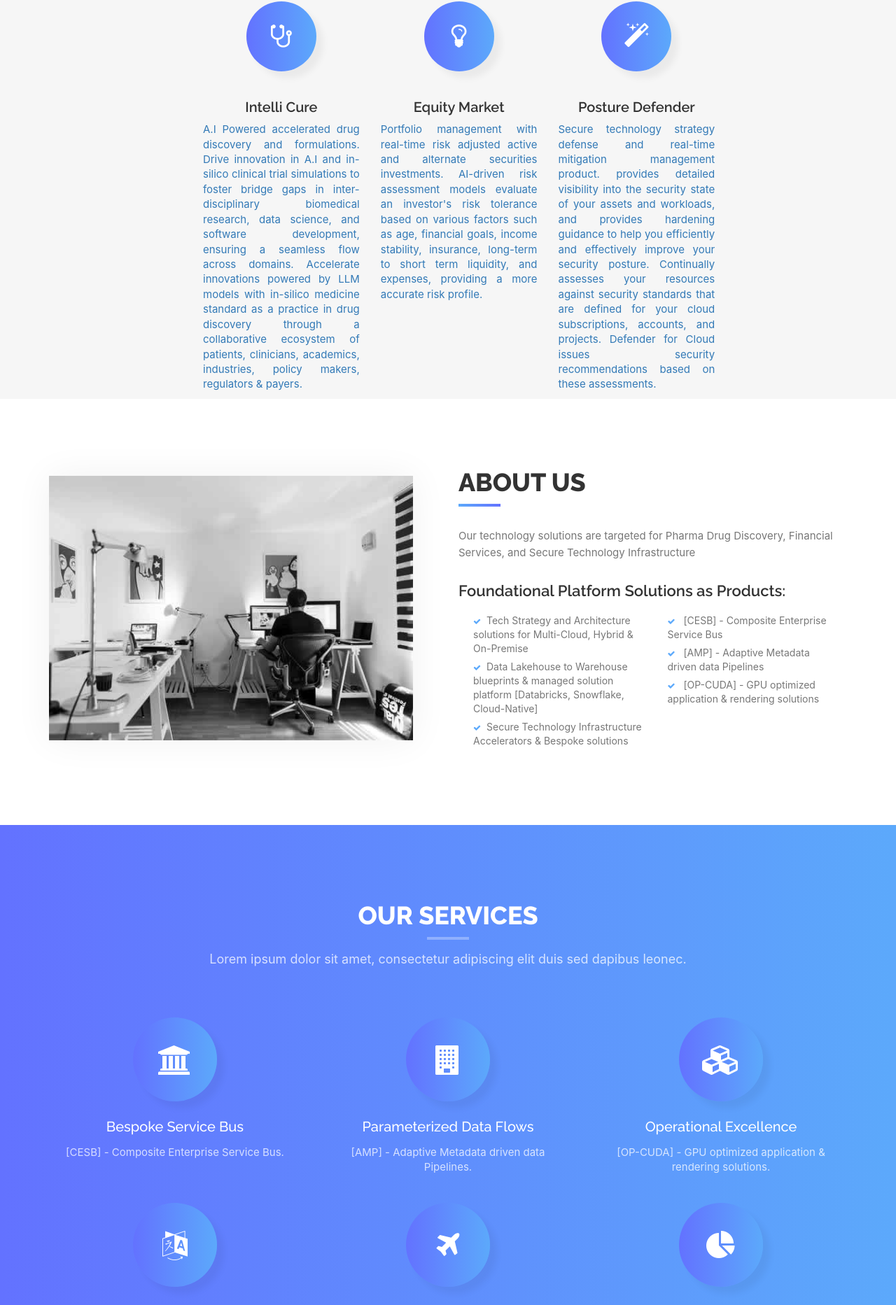
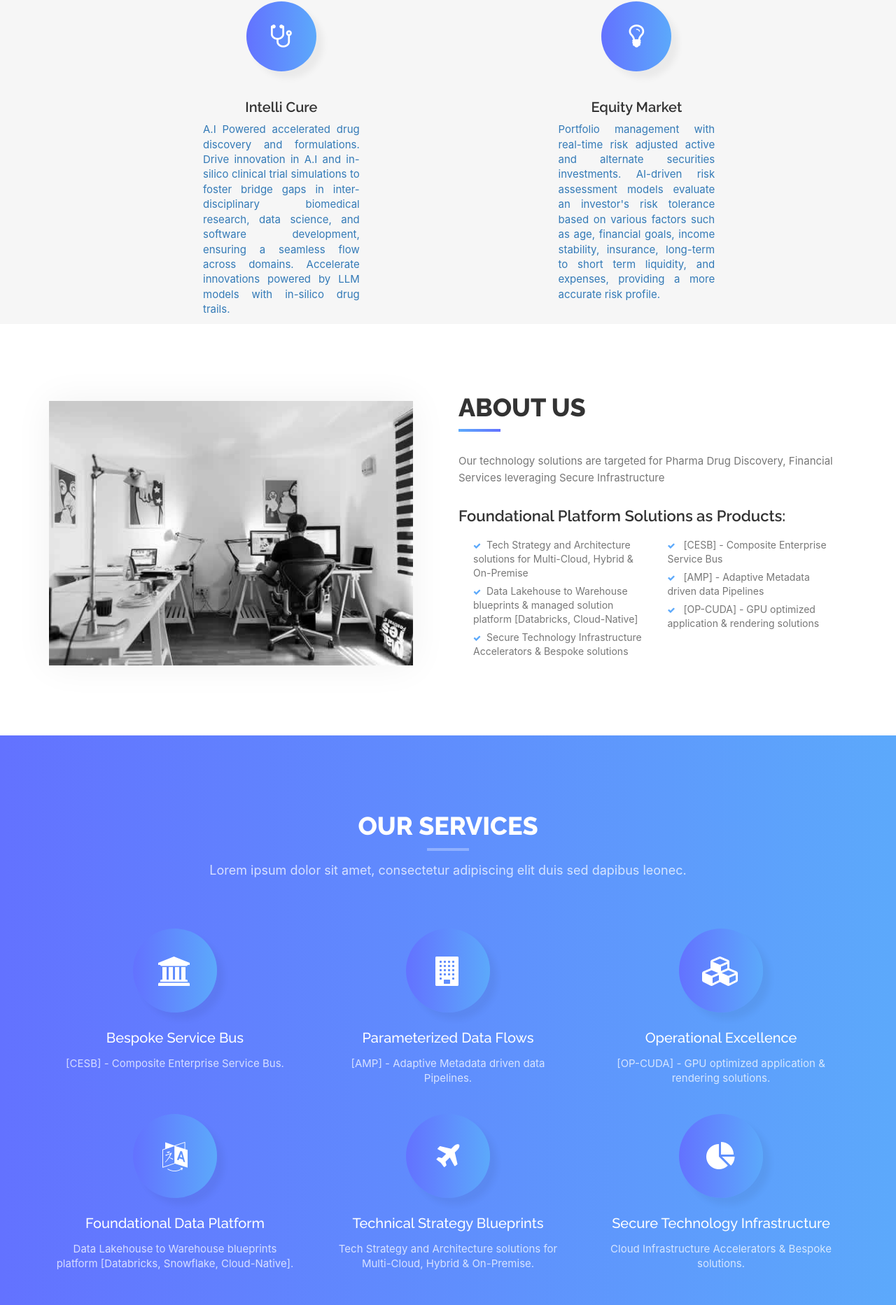
Before and after one commit to vijaypolsani/KernelDomain, a React (Create React App) app: page / in a window 1280 px wide. Shown: the part 1015-2880 px from the top of the page at 70% size. Built offline with nearby package versions, Linux system fonts and the light colour scheme; what smooth-scroll would draw is missing.

Commit message:
updates to products and address

```diff
--- a/src/components/contact.jsx
+++ b/src/components/contact.jsx
@@ -166,7 +166,7 @@ export const Contact = (props) => {
       <div id="footer">
         <div className="container text-center">
           <p>
-            &copy; 2024 Kernel Domain
+            &copy; 2025 Kernel Domain
           </p>
         </div>
       </div>
--- a/src/data/data.json
+++ b/src/data/data.json
@@ -4,10 +4,10 @@
     "paragraph": "Provider of technology, infrastructure, and software to hyper-scale businesses. Our solutions are built on A.I foundational data to generate innovative insights. Our products derive efficiencies by automation powered by insights from Machine Learning based inter-disciplinary LLM models."
   },
   "About": {
-    "paragraph": "Our technology solutions are targeted for Pharma Drug Discovery, Financial Services, and Secure Technology Infrastructure",
+    "paragraph": "Our technology solutions are targeted for Pharma Drug Discovery, Financial Services leveraging Secure Infrastructure",
     "Why": [
       "Tech Strategy and Architecture solutions for Multi-Cloud, Hybrid & On-Premise",
-      "Data Lakehouse to Warehouse blueprints & managed solution platform [Databricks, Snowflake, Cloud-Native]",
+      "Data Lakehouse to Warehouse blueprints & managed solution platform [Databricks, Cloud-Native]",
       "Secure Technology Infrastructure Accelerators & Bespoke solutions"
     ],
     "Why2": [
@@ -71,13 +71,13 @@
     },
     {
       "icon": "fa fa-plane",
-      "name": "Technical Strategy & Engineering Roadmaps",
+      "name": "Technical Strategy Blueprints",
       "text": "Tech Strategy and Architecture solutions for Multi-Cloud, Hybrid & On-Premise."
     },
     {
       "icon": "fa fa-pie-chart",
-      "name": "Technology Posture Defender",
-      "text": "Secure Technology Infrastructure Accelerators & Bespoke solutions."
+      "name": "Secure Technology Infrastructure",
+      "text": "Cloud Infrastructure Accelerators & Bespoke solutions."
     }
   ],
   "Testimonials": [
@@ -120,23 +120,13 @@
     },
     {
       "img": "img/team/02.jpg",
-      "name": "Krishna Kalakuntla",
+      "name": "Rohan Polsani",
       "job": "Managing Partner"
-    },
-    {
-      "img": "img/team/03.jpg",
-      "name": "Shiva Gonuguntla",
-      "job": "Managing Partner"
-    },
-    {
-      "img": "img/team/08.jpg",
-      "name": "Catherene (Cathy) Phelan",
-      "job": "Project Assistant"
     }
   ],
   "Contact": {
     "address":[
-    "4 Embarcadero Center, San Francisco, CA 94111",
+    "12766 Brook Ridge Dr, Frisco, TX - 75035, USA",
     "Plot 50, Cyber Village Rd 3, Cyber Village, Kondapur, Hyderabad, Telangana 500084, India"
   ],
     "phone": "+1 (650)409-7447",
@@ -148,17 +138,16 @@
     {
       "icon": "fa fa-stethoscope",
       "title": "Intelli Cure",
-      "text": "A.I Powered accelerated drug discovery and formulations. Drive innovation in A.I and in-silico clinical trial simulations to foster bridge gaps in inter-disciplinary biomedical research, data science, and software development, ensuring a seamless flow across domains. Accelerate innovations powered by LLM models with in-silico medicine standard as a practice in drug discovery through a collaborative ecosystem of patients, clinicians, academics, industries, policy makers, regulators & payers."
+      "text": "A.I Powered accelerated drug discovery and formulations. Drive innovation in A.I and in-silico clinical trial simulations to foster bridge gaps in inter-disciplinary biomedical research, data science, and software development, ensuring a seamless flow across domains. Accelerate innovations powered by LLM models with in-silico drug trails."
+    },    {
+      "icon": "",
+      "title": "",
+      "text": ""
     },
     {
       "icon": "fa fa-lightbulb-o",
       "title": "Equity Market",
       "text": "Portfolio management with real-time risk adjusted active and alternate securities investments. AI-driven risk assessment models evaluate an investor's risk tolerance based on various factors such as age, financial goals, income stability, insurance, long-term to short term liquidity, and expenses, providing a more accurate risk profile."
-    },
-    {
-      "icon": "fa fa-magic",
-      "title": "Posture Defender",
-      "text": "Secure technology strategy defense and real-time mitigation management product. provides detailed visibility into the security state of your assets and workloads, and provides hardening guidance to help you efficiently and effectively improve your security posture. Continually assesses your resources against security standards that are defined for your cloud subscriptions, accounts, and projects. Defender for Cloud issues security recommendations based on these assessments."
     }
   ]
 }
```
